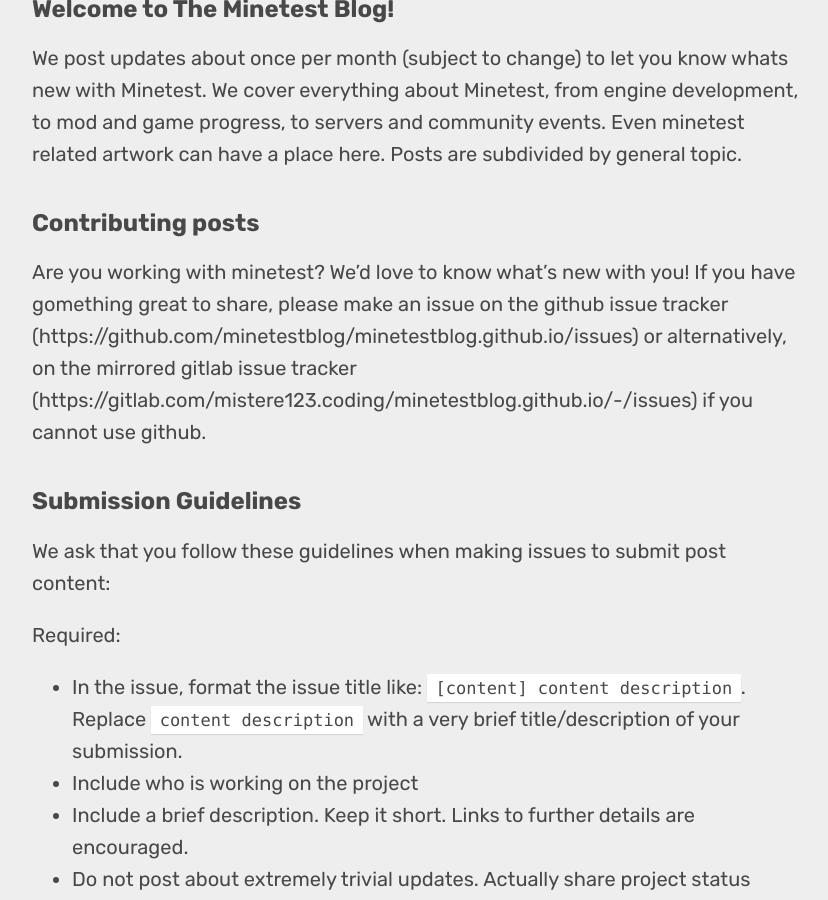
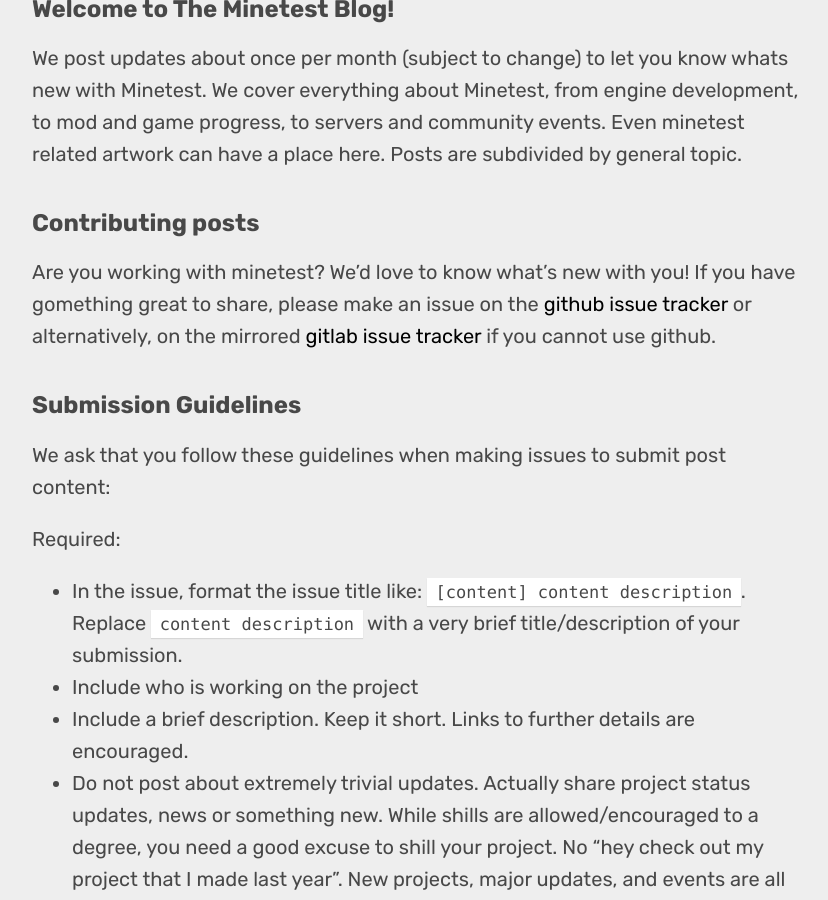
Before and after one commit to minetestblog/minetestblog.github.io, a Jekyll site: the page built from about.md, in a window 1280 px wide and 900 px high, scrolled down 829 px. Shown: the whole window, without its empty margins (224-1052 px from the left). Built offline with Jekyll 4.4.1, drawn with Linux system fonts in a browser that asks for light colours.

Commit message:
fix about

```diff
--- a/about.md
+++ b/about.md
@@ -24,7 +24,7 @@
 
 ## Contributing posts
 
-Are you working with minetest? We'd love to know what's new with you! If you have gomething great to share, please make an issue on the github issue tracker (https://github.com/minetestblog/minetestblog.github.io/issues) or alternatively, on the mirrored gitlab issue tracker (https://gitlab.com/mistere123.coding/minetestblog.github.io/-/issues) if you cannot use github.
+Are you working with minetest? We'd love to know what's new with you! If you have gomething great to share, please make an issue on the [github issue tracker](https://github.com/minetestblog/minetestblog.github.io/issues) or alternatively, on the mirrored [gitlab issue tracker](https://gitlab.com/mistere123.coding/minetestblog.github.io/-/issues) if you cannot use github.
 
 ## Submission Guidelines
 
```
